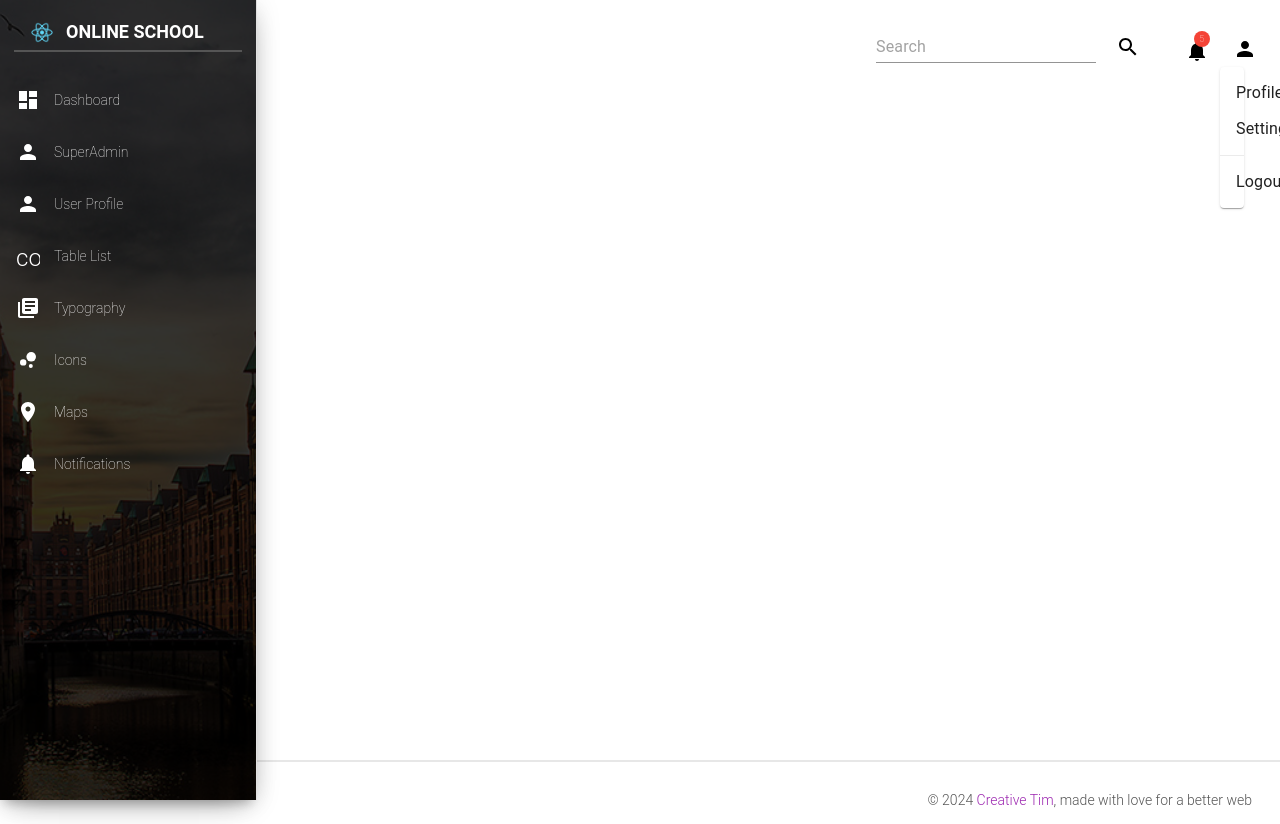
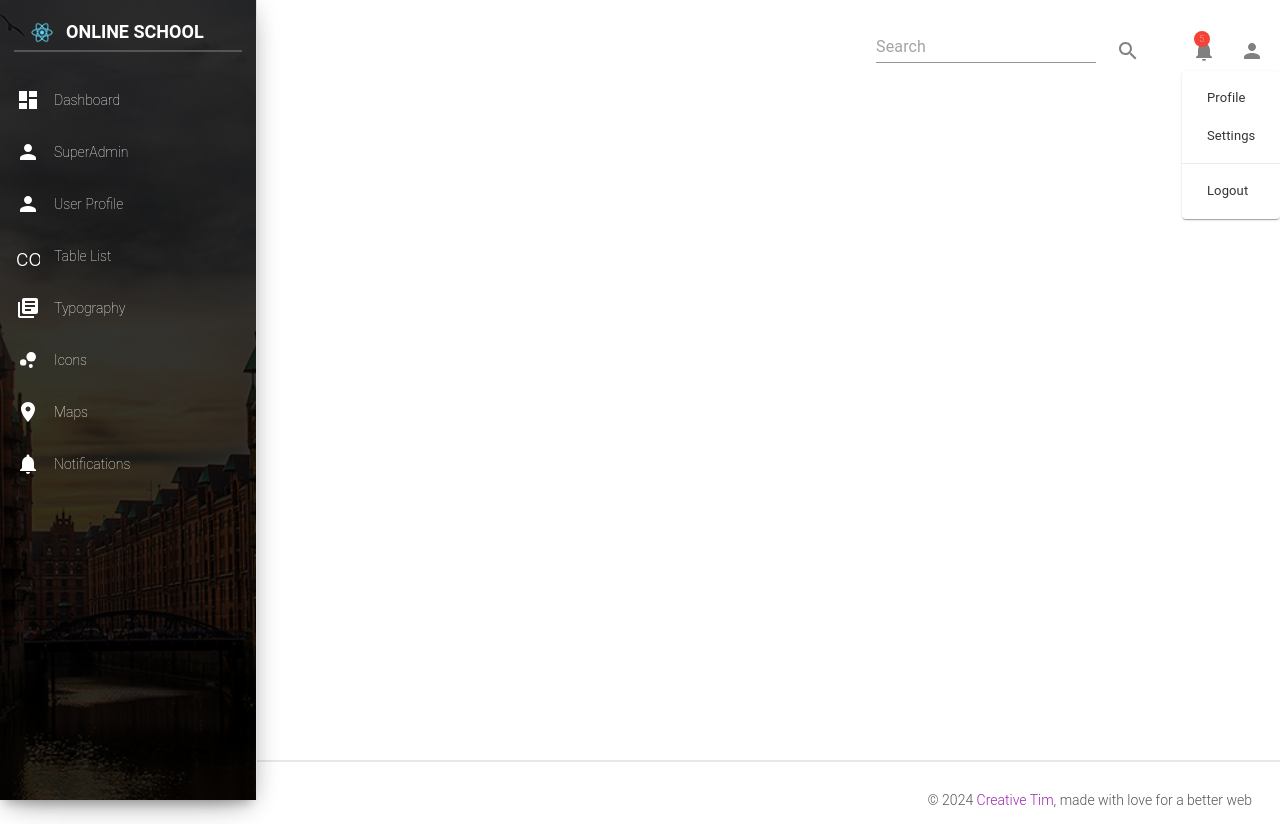
Before and after one commit to samsamhuynh/SalesManagementFE, a React (Vite) app: page / in a window 1280 px wide. Both pictures are taken after a click on the button 1252 px from the left and 49 px from the top of the page. Built offline with nearby package versions, Linux system fonts and the light colour scheme.

Commit message:
update style

```diff
--- a/src/layouts/CustomInput/CustomInput.tsx
+++ b/src/layouts/CustomInput/CustomInput.tsx
@@ -33,19 +33,26 @@ const CustomInput = (props: any) => {
   return (
     <FormControl
       {...formControlProps}
-      className={classNames(
-        "pb-2.5 mt-[27px] relative align-middle" + formControlProps
-      )}
+      className={classNames(formControlProps)}
+      style={{
+        paddingBottom: "10px",
+        position: "relative",
+        verticalAlign: "unset",
+      }}
     >
       {labelText !== undefined ? (
         <InputLabel
           // color="primary"
           htmlFor={id}
           {...labelProps}
-          classes={classNames(
-            "!text-gray-400 font-normal text-sm leading-7 no-underline" +
-              labelClasses
-          )}
+          className={classNames(labelClasses)}
+          style={{
+            color: "#D2D2D2" + " !important",
+            fontWeight: "400",
+            fontSize: "14px",
+            lineHeight: "1.42857",
+            letterSpacing: "unset",
+          }}
         >
           {labelText}
         </InputLabel>
@@ -62,9 +69,37 @@ const CustomInput = (props: any) => {
         {...inputProps}
       >
         {error ? (
-          <Clear className="absolute block right-0 top-5 z-20 w-6 h-6 text-center pointer-events-none text-danger-100" />
+          <Clear
+            // className="absolute block right-0 top-5 z-20 w-6 h-6 text-center pointer-events-none text-danger-100"
+
+            style={{
+              position: "absolute",
+              display: "block",
+              zIndex: "2",
+              top: "18px",
+              right: "0",
+              width: "24px",
+              height: "24px",
+              textAlign: "center",
+              pointerEvents: "none",
+              color: "#f44336",
+            }}
+          />
         ) : success ? (
-          <Check className="absolute block right-0 top-5 z-20 w-6 h-6 text-center pointer-events-none text-success-100" />
+          <Check
+            style={{
+              position: "absolute",
+              display: "block",
+              zIndex: "2",
+              top: "18px",
+              right: "0",
+              width: "24px",
+              height: "24px",
+              textAlign: "center",
+              pointerEvents: "none",
+              color: "#4caf50",
+            }}
+          />
         ) : null}
       </Input>
     </FormControl>
--- a/src/layouts/Navbar/AdminNavbarLink/AdminNavbarLinks.tsx
+++ b/src/layouts/Navbar/AdminNavbarLink/AdminNavbarLinks.tsx
@@ -21,7 +21,10 @@ const AdminNavbarLinks = () => {
   const [openProfile, setOpenProfile] = useState<any>(null);
 
   const handleClickNotification = (event: any) => {
-    if (openNotification && openNotification.contains(event.target)) {
+    if (
+      openNotification &&
+      openNotification.contains(event.target as HTMLElement)
+    ) {
       setOpenNotification(null);
     } else {
       setOpenNotification(event.currentTarget);
@@ -32,8 +35,8 @@ const AdminNavbarLinks = () => {
     setOpenNotification(null);
   };
 
-  const handleClickProfile = (event: any) => {
-    if (openProfile && openProfile.contains(event.target)) {
+  const handleClickProfile = (event: Event) => {
+    if (openProfile && openProfile.contains(event.target as HTMLElement)) {
       setOpenProfile(null);
     } else {
       setOpenProfile(event.currentTarget);
@@ -61,8 +64,21 @@ const AdminNavbarLinks = () => {
           }}
         />
 
-        <Button aria-label="edit">
-          <Search className="w-8 h-8 text-2xl leading-7 text-center align-middle text-inherit bg-white rounded-full" />
+        <Button aria-label="edit" justIcon round>
+          <Search
+            style={{
+              color: "gray",
+              fontSize: "24px",
+              lineHeight: "30px",
+              width: "24px",
+              height: "30px",
+              marginRight: "5px",
+              marginLeft: "5px",
+              textAlign: "center",
+              verticalAlign: "middle",
+              position: "relative",
+            }}
+          />
         </Button>
       </div>
 
@@ -75,8 +91,23 @@ const AdminNavbarLinks = () => {
           aria-haspopup="true"
           onClick={handleClickNotification}
           sx={{ px: 0 }}
+          className={classNames("sm:flex sm:mt-2.5 sm:mx-3.5 sm:mb-0")}
         >
-          <Notifications className="w-6 h-8 text-2xl leading-7 float-left mr-3.5 text-center align-middle text-white bg-opacity-80 lg:text-inherit relative" />
+          <Notifications
+            // className="w-6 h-8 text-2xl leading-7 float-left mr-3.5 text-center align-middle text-white bg-opacity-80 lg:text-inherit relative"
+            style={{
+              color: "gray",
+              fontSize: "24px",
+              lineHeight: "30px",
+              width: "24px",
+              height: "30px",
+              marginRight: "5px",
+              marginLeft: "5px",
+              textAlign: "center",
+              verticalAlign: "middle",
+              position: "relative",
+            }}
+          />
 
           <span className="z-40 mr-3.5 leading-7 text-sm text-white font-thin lg:absolute lg:block lg:bg-danger-100 lg:top-0 lg:right-3 lg:w-4 lg:h-4 lg:rounded-full lg:text-[9px] lg:font-thin lg:leading-4 lg:text-center lg:align-middle">
             5
@@ -97,11 +128,8 @@ const AdminNavbarLinks = () => {
           anchorEl={openNotification}
           transition
           disablePortal
-          className={
-            classNames({ "pointer-event-none": !openNotification }) +
-            " " +
-            "sm:!static sm:!left-auto sm:!top-auto sm:!transform-none sm:!will-change-auto"
-          }
+          className={classNames({ "pointer-event-none": !openNotification })}
+          style={{ zIndex: "4", fontSize: "14px", margin: "0px" }}
         >
           {({ TransitionProps, placement }) => (
             <Grow
@@ -114,38 +142,108 @@ const AdminNavbarLinks = () => {
             >
               <Paper>
                 <ClickAwayListener onClickAway={handleCloseNotification}>
-                  <MenuList role="menu">
+                  <MenuList role="menu" autoFocusItem>
                     <MenuItem
                       onClick={handleCloseNotification}
-                      className="text-[13px] font-normal leading-7 text-gray-900 whitespace-nowrap py-2.5 px-5 my-0 mx-[5px] h-auto min-w-auto rounded-sm block clear-both hover:bg-primary-100 hover:text-white hover:primaryBoxShadow"
+                      style={{
+                        color: "#333",
+                        fontSize: "13px",
+                        fontWeight: "400",
+                        lineHeight: "1.4",
+                        whiteSpace: "nowrap",
+                        padding: "10px 20px",
+                        margin: "0 5px",
+                        height: "unset",
+                        minHeight: "unset",
+                        display: "block",
+                        clear: "both",
+                        borderRadius: "2px",
+                        transition: "all 150ms linear",
+                      }}
                     >
                       Mike John responded to your email
                     </MenuItem>
 
                     <MenuItem
                       onClick={handleCloseNotification}
-                      className="text-[13px] font-normal leading-7 text-gray-900 whitespace-nowrap py-2.5 px-5 my-0 mx-[5px] h-auto min-w-auto rounded-sm block clear-both hover:bg-primary-100 hover:text-white hover:primaryBoxShadow"
+                      style={{
+                        color: "#333",
+                        fontSize: "13px",
+                        fontWeight: "400",
+                        lineHeight: "1.4",
+                        whiteSpace: "nowrap",
+                        padding: "10px 20px",
+                        margin: "0 5px",
+                        height: "unset",
+                        minHeight: "unset",
+                        display: "block",
+                        clear: "both",
+                        borderRadius: "2px",
+                        transition: "all 150ms linear",
+                      }}
                     >
                       You have 5 new tasks
                     </MenuItem>
 
                     <MenuItem
                       onClick={handleCloseNotification}
-                      className="text-[13px] font-normal leading-7 text-gray-900 whitespace-nowrap py-2.5 px-5 my-0 mx-[5px] h-auto min-w-auto rounded-sm block clear-both hover:bg-primary-100 hover:text-white hover:primaryBoxShadow"
+                      style={{
+                        color: "#333",
+                        fontSize: "13px",
+                        fontWeight: "400",
+                        lineHeight: "1.4",
+                        whiteSpace: "nowrap",
+                        padding: "10px 20px",
+                        margin: "0 5px",
+                        height: "unset",
+                        minHeight: "unset",
+                        display: "block",
+                        clear: "both",
+                        borderRadius: "2px",
+                        transition: "all 150ms linear",
+                      }}
                     >
                       You{"'"}re now friend with Andrew
                     </MenuItem>
 
                     <MenuItem
                       onClick={handleCloseNotification}
-                      className="text-[13px] font-normal leading-7 text-gray-900 whitespace-nowrap py-2.5 px-5 my-0 mx-[5px] h-auto min-w-auto rounded-sm block clear-both hover:bg-primary-100 hover:text-white hover:primaryBoxShadow"
+                      style={{
+                        color: "#333",
+                        fontSize: "13px",
+                        fontWeight: "400",
+                        lineHeight: "1.4",
+                        whiteSpace: "nowrap",
+                        padding: "10px 20px",
+                        margin: "0 5px",
+                        height: "unset",
+                        minHeight: "unset",
+                        display: "block",
+                        clear: "both",
+                        borderRadius: "2px",
+                        transition: "all 150ms linear",
+                      }}
                     >
                       Another Notification
                     </MenuItem>
 
                     <MenuItem
                       onClick={handleCloseNotification}
-                      className="text-[13px] font-normal leading-7 text-gray-900 whitespace-nowrap py-2.5 px-5 my-0 mx-[5px] h-auto min-w-auto rounded-sm block clear-both hover:bg-primary-100 hover:text-white hover:primaryBoxShadow"
+                      style={{
+                        color: "#333",
+                        fontSize: "13px",
+                        fontWeight: "400",
+                        lineHeight: "1.4",
+                        whiteSpace: "nowrap",
+                        padding: "10px 20px",
+                        margin: "0 5px",
+                        height: "unset",
+                        minHeight: "unset",
+                        display: "block",
+                        clear: "both",
+                        borderRadius: "2px",
+                        transition: "all 150ms linear",
+                      }}
                     >
                       Another One
                     </MenuItem>
@@ -159,16 +257,29 @@ const AdminNavbarLinks = () => {
 
       <div className="inline-block max-w-6 h-8 transition-all duration-300 ease-linear mt-2.5 mx-3.5 rounded relative bg-transparent fill-available p-0 lg:mx-3">
         <Button
-          // color={window.innerWidth > 900 ? "transparent" : "white"}
-          // justIcon={window.innerWidth > 900}
-          // simple={!(window.innerWidth > 900)}
+          color={window.innerWidth > 900 ? "transparent" : "white"}
+          justIcon={window.innerWidth > 900}
+          simple={!(window.innerWidth > 900)}
           aria-owns={openProfile ? "profile-menu-list-grow" : null}
           aria-haspopup="true"
           onClick={handleClickProfile}
           sx={{ px: 0 }}
-          className={""}
+          className={classNames("sm:flex sm:mt-2.5 sm:mx-3.5 sm:mb-0")}
         >
-          <Person className="w-6 h-8 text-2xl leading-7 float-left mr-3.5 text-center align-middle text-white bg-opacity-80 lg:text-inherit relative" />
+          <Person
+            style={{
+              color: "gray",
+              fontSize: "24px",
+              lineHeight: "30px",
+              width: "24px",
+              height: "30px",
+              marginRight: "5px",
+              marginLeft: "5px",
+              textAlign: "center",
+              verticalAlign: "middle",
+              position: "relative",
+            }}
+          />
 
           <Hidden mdUp implementation="css">
             <p className="m-0 leading-7 text-sm text-white font-thin">
@@ -180,14 +291,10 @@ const AdminNavbarLinks = () => {
         <Popper
           open={Boolean(openProfile)}
           anchorEl={openProfile}
-          role={undefined}
           transition
           disablePortal
-          className={
-            classNames({ "pointer-event-none": !openProfile }) +
-            " " +
-            "sm:!static sm:!left-auto sm:!top-auto sm:!transform-none sm:!will-change-auto"
-          }
+          className={classNames({ "pointer-event-none": !openNotification })}
+          style={{ zIndex: "4", fontSize: "14px", margin: "0px" }}
         >
           {({ TransitionProps, placement }) => (
             <Grow
@@ -203,14 +310,42 @@ const AdminNavbarLinks = () => {
                   <MenuList role="menu" autoFocusItem>
                     <MenuItem
                       onClick={handleCloseProfile}
-                      className="text-[13px] font-normal leading-7 text-gray-900 whitespace-nowrap py-2.5 px-5 my-0 mx-[5px] h-auto min-w-auto rounded-sm block clear-both hover:bg-primary-100 hover:text-white hover:primaryBoxShadow"
+                      style={{
+                        color: "#333",
+                        fontSize: "13px",
+                        fontWeight: "400",
+                        lineHeight: "1.4",
+                        whiteSpace: "nowrap",
+                        padding: "10px 20px",
+                        margin: "0 5px",
+                        height: "unset",
+                        minHeight: "unset",
+                        display: "block",
+                        clear: "both",
+                        borderRadius: "2px",
+                        transition: "all 150ms linear",
+                      }}
                     >
                       Profile
                     </MenuItem>
 
                     <MenuItem
                       onClick={handleCloseProfile}
-                      className="text-[13px] font-normal leading-7 text-gray-900 whitespace-nowrap py-2.5 px-5 my-0 mx-[5px] h-auto min-w-auto rounded-sm block clear-both hover:bg-primary-100 hover:text-white hover:primaryBoxShadow"
+                      style={{
+                        color: "#333",
+                        fontSize: "13px",
+                        fontWeight: "400",
+                        lineHeight: "1.4",
+                        whiteSpace: "nowrap",
+                        padding: "10px 20px",
+                        margin: "0 5px",
+                        height: "unset",
+                        minHeight: "unset",
+                        display: "block",
+                        clear: "both",
+                        borderRadius: "2px",
+                        transition: "all 150ms linear",
+                      }}
                     >
                       Settings
                     </MenuItem>
@@ -219,7 +354,21 @@ const AdminNavbarLinks = () => {
 
                     <MenuItem
                       onClick={handleCloseProfile}
-                      className="text-[13px] font-normal leading-7 text-gray-900 whitespace-nowrap py-2.5 px-5 my-0 mx-[5px] h-auto min-w-auto rounded-sm block clear-both hover:bg-primary-100 hover:text-white hover:primaryBoxShadow"
+                      style={{
+                        color: "#333",
+                        fontSize: "13px",
+                        fontWeight: "400",
+                        lineHeight: "1.4",
+                        whiteSpace: "nowrap",
+                        padding: "10px 20px",
+                        margin: "0 5px",
+                        height: "unset",
+                        minHeight: "unset",
+                        display: "block",
+                        clear: "both",
+                        borderRadius: "2px",
+                        transition: "all 150ms linear",
+                      }}
                     >
                       Logout
                     </MenuItem>
```
